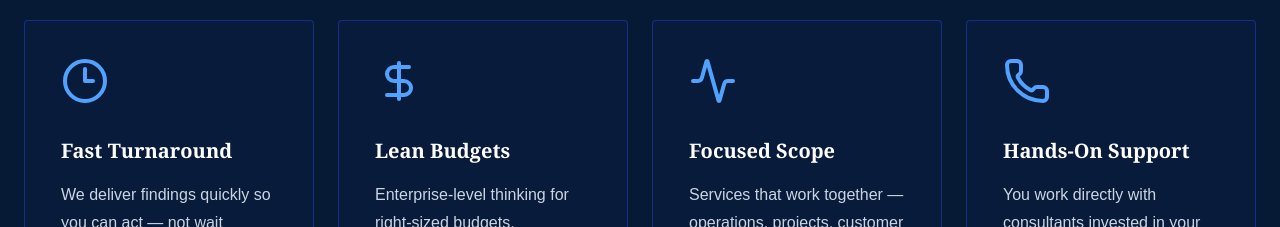
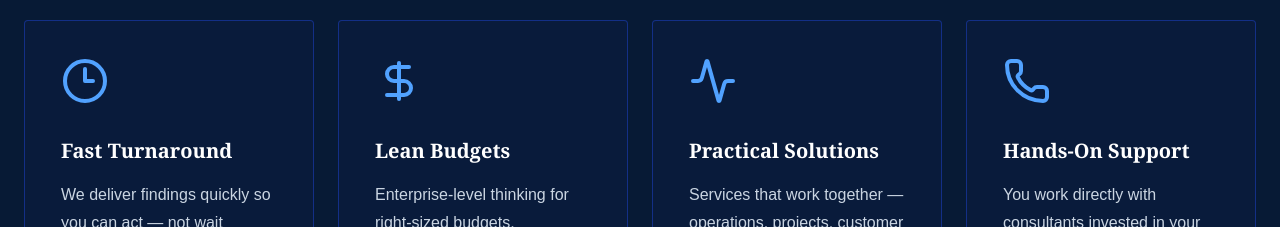
Before and after one commit to Mickey-Bancie/clearview-operations, a Next.js app: page / in a window 1280 px wide. Shown: the part 3060-3287 px from the top of the page. Built offline with nearby package versions, Linux system fonts and the light colour scheme.

Commit message:
Edited focused scope

```diff
--- a/app/page.tsx
+++ b/app/page.tsx
@@ -72,7 +72,7 @@ const services = [
 const whyItems = [
   { icon: Clock3, title: "Fast Turnaround", text: "We deliver findings quickly so you can act — not wait months for a deck you’ll never open." },
   { icon: DollarSign, title: "Lean Budgets", text: "Enterprise-level thinking for right-sized budgets, investments, and timelines." },
-  { icon: Activity, title: "Focused Scope", text: "Services that work together — operations, projects, customer experience, and process improvement." },
+  { icon: Activity, title: "Practical Solutions", text: "Services that work together — operations, projects, customer experience, and process improvement." },
   { icon: Phone, title: "Hands-On Support", text: "You work directly with consultants invested in your success, not just your invoice." },
 ];
 
```
